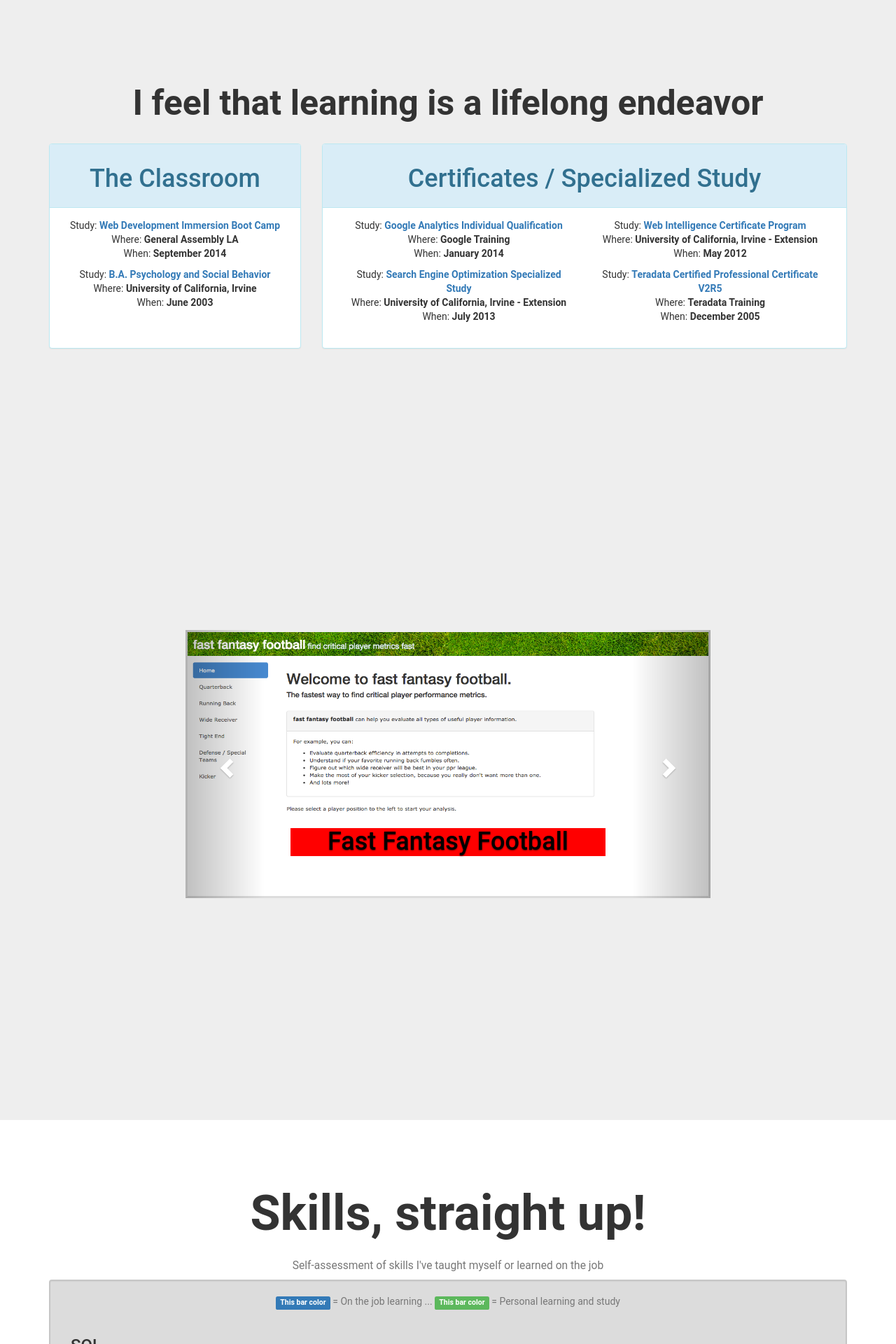
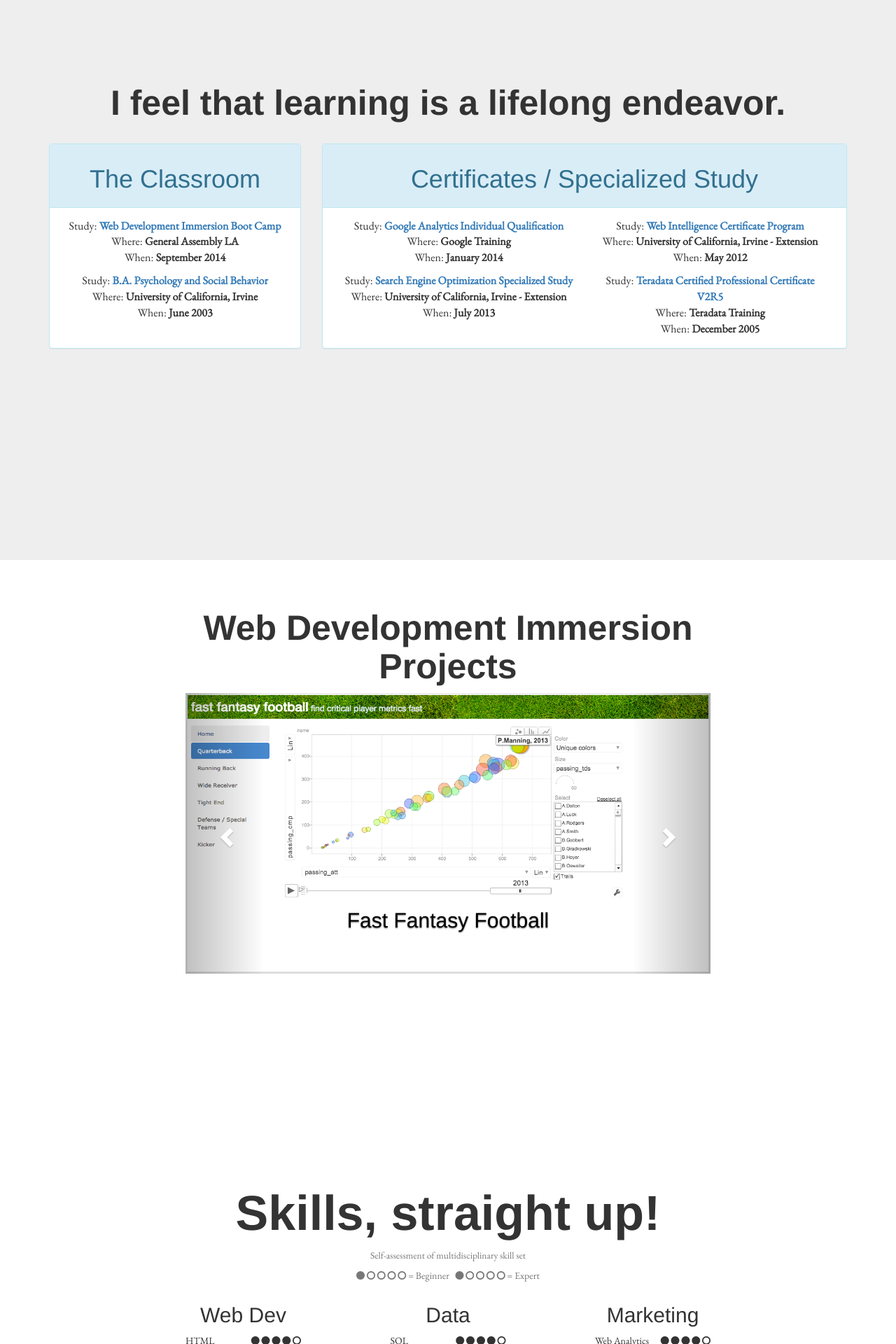
Before and after one commit to teachMeCode/mysite, a PHP site: page / in a window 1280 px wide. Shown: the part 2400-4320 px from the top of the page at 70% size. Run offline with PHP 8.4, Linux system fonts and the light colour scheme; some libraries are stand-ins or nearby versions.

Commit message:
Update all project .jpg and skills

```diff
--- a/css/scrolling-nav.css
+++ b/css/scrolling-nav.css
@@ -32,6 +32,8 @@ of those sections to manage the look and feel of the site. */
     text-align: center;
     background: #fff;
     /*background: #a3a3a3;*/
+    background-color:#468499;
+    color: white;
 }
 
 .intro-section img {
@@ -47,8 +49,8 @@ of those sections to manage the look and feel of the site. */
     background-size: 100% 100%;
     background-repeat: repeat-x;  */
     /*background-position: top left;*/
-    background: #eee;
-    /*background: #b5b5b5;*/
+    /*background: #eee;*/
+    background: #6FA9BD;
 }
 
 .services-section {
@@ -62,12 +64,37 @@ of those sections to manage the look and feel of the site. */
     /*background: #c7c7c7;*/
 }
 
+.services-section h2 {
+    font-size: 32px;
+}
+
+.services-section h4 {
+    font-size: 26px;
+}
+
+.services-section li {
+    font-size: 16px;
+    font-family: 'EB Garamond', serif;
+}
+
+.services-section ul {
+    padding-top: 10px;
+}
+
+.services-section p {
+    font-size: 16px;
+}
+
 .contact-section {
     height: 100%;
     padding-top: 100px;
     text-align: center;
     background: #eee;
     /*background: #dadada;*/
+}
+
+.contact-section p {
+    font-size: 16px;
 }
 
 .things-section {
@@ -83,12 +110,12 @@ of those sections to manage the look and feel of the site. */
 
 .projects-section {
     height: 100%;
-    padding-top: 100px;
+    padding-top: 50px;
     text-align: center;
     /*background-image: url('../img/code.png');
     background-size: 100% 100%;
     background-repeat: repeat-x;*/
-    background: #eee;
+    background: #fff;
     /*background: #ececec;*/
 }
 
--- a/css/sitecss.css
+++ b/css/sitecss.css
@@ -7,6 +7,7 @@
 	border-color: #9bd7cf;	*/
 	border-bottom: solid, thin;
 	padding: 0 0 auto;
+	background-color:#468499;
 }
 /*background updated from #eeeeee 2/1/2014*/
 /*background updated from #d6d6d6 2/1/2014*/
@@ -21,31 +22,16 @@
 	width: 25%;
 }
 
-/*body {
-	background-color: #2ecc71;*/
+h4,h5,h6 {
+	font-family: 'EB Garamond', serif;
 }
 
-body {
-	font-family: 'Roboto', sans-serif;
+p {
+	font-family: 'EB Garamond', serif;
+	font-size: 14px;
 }
 
-h1,h2,h3,h4,h5,h6 {
-	font-family: 'Roboto', sans-serif;
-}
-
-p, a {
-	font-family: 'Roboto', sans-serif;
-}
-
-button {
-	font-family: 'Roboto', sans-serif;
-}
-
-
-
 #fontsize {
-
-	/*font-family: 'Roboto', sans-serif;*/
 	font-size: 90px;
 	font-weight: 700;
 }
@@ -59,6 +45,12 @@ button {
 	font-size: 70px;
 	font-weight: 700;
 }
+
+#font-header-projects {
+	font-size: 50px;
+	font-weight: 700;
+}
+
 
 .home-section {
 	background: none repeat scroll #ffffff;
@@ -81,15 +73,10 @@ button {
 	text-align: center;
 }
 
-img > .intro-section {
-	height: 15%;
-	width: 15%;
+p > .content-section {
+	font-size: 22px;
 }
 
-/*img {
-	height: 15%;
-	width: 15%;
-}*/
 
 .scroll-box {
 	position: relative;
--- a/index.html
+++ b/index.html
@@ -2,13 +2,13 @@
 
 <html lang="en">
 	<head>
-		<title>Brian Purcell | Resume</title>
+		<title>Brian Purcell | Analytics | Web Development</title>
 		<meta charset="utf-8">
 		<meta http-equiv="X-UA-Compatible" content="IE=edge">
 		<meta http-equiv="content-type" content="text/html">
     <meta name="viewport" content="width=device-width, initial-scale=1.0">
     <meta name="description" content="Online resume of Brian Purcell located in Irvine California">
-    <meta name ="keywords" content="Brian Purcell, online resume, web analytics, Irvine, Orange County">
+    <!-- <meta name ="keywords" content="Brian Purcell, online resume, web analytics, Irvine, Orange County"> -->
     <meta name="author" content="Brian Purcell">
 
 		<!--bootstrap css-->
@@ -19,6 +19,8 @@
     <!-- Font Awesome -->
 		<!-- <link href="http://netdna.bootstrapcdn.com/font-awesome/4.0.3/css/font-awesome.css" rel="stylesheet"> -->
     <link href="http://maxcdn.bootstrapcdn.com/font-awesome/4.2.0/css/font-awesome.min.css" rel="stylesheet">
+    <!-- Google Fonts -->
+    <link href='http://fonts.googleapis.com/css?family=EB+Garamond' rel='stylesheet' type='text/css'>
 		<!--scrolling-->
 		<link href="css/scrolling-nav.css" rel="stylesheet" type="text/css">
 		<!--hover.css-->
@@ -95,12 +97,13 @@
           <a class="btn btn-default navbar-btn" href="http://codeocode.tumblr.com/" target="_blank">Blog</a>
           <a class="btn btn-default navbar-btn" role="menu" href="http://bit.ly/1oKzbKq" target="_blank" onclick="_gaq.push(['event', 'button', 'resumeBtn_Click'])">Resume</a>
 					<div class="btn-group">
-						<a class="btn btn-primary navbar-btn dropdown-toggle" data-toggle="dropdown" role="menu" href="#">Contact Me <span class="caret"></span>
+						<a class="btn btn-info navbar-btn dropdown-toggle" data-toggle="dropdown" role="menu" href="#">Contact Me <span class="caret"></span>
 						</a>
 						<ul class="dropdown-menu">
 							<li><a href="mailto:brian.purcell7@gmail.com"><i class="fa fa-envelope"></i>  Email</a></li>
 							<li><a href="http://www.linkedin.com/pub/brian-purcell/51/765/8b4" target="_blank"><i class="fa fa-linkedin-square"></i>  LinkedIn</a></li>
               <li><a href="https://github.com/teachMeCode" target="_blank"><i class="fa fa-github-square"></i>  GitHub</a></li>
+              <li><a href="#"><i class="fa fa-mobile"></i> 949.933.3422</a></li>
 						</ul>
 					</div>
 				</div> <!-- end of right nav -->
@@ -111,7 +114,7 @@
     	<div class="container">
       	<div class="row">
         	<div class="col-lg-12">
-            <h6 class="text-muted">Resume | Personal Website | Rambling Web Presence</h6>
+            <h6>Resume | Personal Website | Rambling Web Presence</h6>
             <!-- <h6 class="text-muted">Welcome to the website of</h6> -->
             <h1 id="fontsize">Brian Purcell</h1>
             <h6 class="text-muted"></h6>
@@ -123,7 +126,12 @@
           <div class="page-scroll col-md-12 text-center">
           	<a href="#about">
             <img src="img/me_coffee.jpg" alt="this is me, and I like coffee" class="img-circle">
+            <br><br>
             </a>
+          </div>
+
+          <div class="page-scroll grow">
+            <a style="color:white;" href="#about"><i class="fa fa-chevron-circle-down fa-3x"></i></a>
           </div>
         </div>
       </div>
@@ -140,7 +148,7 @@
                 <div class="col-lg-5" style="color:#333333; padding:5px 10px 0 10px;">
                   <h3>Past <i class="fa fa-hand-o-right"></i></h3>
                   <p>I spent many years at Verizon Wireless working in a number of different roles. My primary focus during this time was reporting and analysis as it related to CRM base management and customer insights.</p>
-                </p>Please see my <span class="page-scroll"><a href="#work">work experience</a></span> for more details.</p>
+                <p>Please see my <span class="page-scroll"><a href="#work">work experience</a></span> for more details.</p>
                     <!--My day to day job functions fall somewhere between that of a web analyst, an email marketing manager, and a marketing communications manager. Some days I may need to spend time in our data warehouse to pull data and gather insight on the performance of a particular campaign as it relates to our digital communications, other days I’ll review our email deliverability metrics and identify if any major events are impacting the health of our email marketing efforts, and other days will consist of working with powerpoint and excel to develop slides and produce reporting to review upcoming campaign strategy and
                   </div>
                           past campaign results.-->
@@ -163,10 +171,6 @@
                   </p>
               	</div>
 
-
-
-
-
 							</div> <!-- end of panel body -->
             </div> <!-- end of panel -->
           </div>
@@ -185,7 +189,6 @@
       								</div>
       								<div class="modal-footer">
         							<button type="button" class="btn btn-default" data-dismiss="modal">Close</button>
-        							<button type="button" class="btn btn-primary">Save changes</button>
       							</div>
     						</div>
   						</div> <!--close modal-->
@@ -341,7 +344,7 @@
 					<h1 style="padding:50px 0 0 40px"><strong>Or</strong></h1>
 				</div>
 				<div class="col-lg-4">
-					<a class="btn btn-primary btn-lg border-fade" style="height:175px; padding:50px;" href="BrianPurcell_resume_in_2014_09_29.pdf" target="_blank">
+					<a class="btn btn-primary btn-lg border-fade" style="height:175px; padding:50px;" href="http://bit.ly/1oKzbKq" target="_blank">
 						<h3>Download my resume here</h3>
 					</a>
 				</div>
@@ -356,7 +359,7 @@
     	<div class="container">
       	<div class="row">
         	<div class="col-lg-12">
-          	<h1 id="font-header-education">I feel that learning is a lifelong endeavor</h1>
+          	<h1 id="font-header-education">I feel that learning is a lifelong endeavor.</h1>
             <br>
           </div>
           <div class="col-lg-4">
@@ -364,7 +367,7 @@
             	<div class="panel-heading">
 								<h1>The Classroom</h1>
               </div>
-              <div class="panel-body" style="height:200px">
+              <div class="panel-body" style="height:200px;">
                 <p>
                  Study: <a href="https://generalassemb.ly/education/web-development-immersive" target="_blank"><strong>Web Development Immersion Boot Camp</strong></a>
                 <br>
@@ -443,6 +446,7 @@
           <div class="col-md-2">
           </div>
           <div class="col-md-8">
+            <h1 id="font-header-projects" class="text-center">Web Development Immersion Projects</h1>
             <!-- carousel
             =========================== -->
             <div id="carousel" class="carousel slide" >
@@ -457,9 +461,9 @@
               <div class="carousel-inner">
                 <!-- Project 4 -->
                 <div class="item active">
-                  <a href="#" data-toggle="modal" data-target="#modal-fff"><img src="img/ss.jpg" alt="fastfantasyfootball"></a>
+                  <a href="#" data-toggle="modal" data-target="#modal-fff"><img src="img/ff.jpg" alt="fastfantasyfootball"></a>
                   <div class="carousel-caption">
-                    <h1 style="color:black; background-color:red;">Fast Fantasy Football</h1>
+                    <h2 style="color:black;">Fast Fantasy Football</h2>
                   </div>
                   <div class="modal fade" id="modal-fff" role="dialog" tabindex="-1" aria-labelledby="modal-fff-mylabel" aria-hidden="true">
                     <div class="modal-dialog">
@@ -486,7 +490,7 @@
                 <div class="item">
                   <a href="#" data-toggle="modal" data-target="#modal-cc"><img src="img/cc.jpg" alt="Congress Connection"></a>
                   <div class="carousel-caption" style="color:black;">
-                    <h4>The Congress Connection</h4>
+                    <h2>The Congress Connection</h2>
                   </div>
                   <div class="modal fade" id="modal-cc" role="dialog" tabindex="-1" aria-labelledby="modal-cc-mylabel" aria-hidden="true">
                     <div class="modal-dialog">
@@ -513,7 +517,7 @@
                 <div class="item">
                   <a href="#" data-toggle="modal" data-target="#modal-inv"><img src="img/inv.jpg" alt="inventory application"></a>
                   <div class="carousel-caption">
-                    <h4>Inventory Application</h4>
+                    <h2 style="color:black;">Inventory Application</h2>
                   </div>
                   <div class="modal fade" id="modal-inv" role="dialog" tabindex="-1" aria-labelledby="modal-inv-mylabel" aria-hidden="true">
                     <div class="modal-dialog">
@@ -556,8 +560,350 @@
       	<div class="row">
         	<div class="col-lg-12">
             <h1 id="font-header-skills">Skills, straight up!</h1>
-            <h3><small>Self-assessment of skills I've taught myself or learned on the job</small></h3>
-            <div class="well" style="background-color:#dcdcdc; border:solid 2px; border-color:#c6c6c6;">
+            <h4><small>Self-assessment of multidisciplinary skill set</small></h4>
+          </div>
+          <div class="col-md-12">
+            <p class="text-muted">
+              <span>
+                <i class="fa fa-circle"></i>
+                <i class="fa fa-circle-o"></i>
+                <i class="fa fa-circle-o"></i>
+                <i class="fa fa-circle-o"></i>
+                <i class="fa fa-circle-o"></i>
+              </span> = Beginner
+              &nbsp
+              <span>
+                <i class="fa fa-circle"></i>
+                <i class="fa fa-circle-o"></i>
+                <i class="fa fa-circle-o"></i>
+                <i class="fa fa-circle-o"></i>
+                <i class="fa fa-circle-o"></i>
+              </span> = Expert
+            </p>
+          </div>
+        </div>
+        <div class="row">
+          <div class="col-md-2">
+          </div>
+          <div class="col-md-2">
+            <h2>Web Dev</h2>
+          </div>
+          <div class="col-md-1">
+          </div>
+          <div class="col-md-2">
+            <h2>Data</h2>
+          </div>
+          <div class="col-md-1">
+          </div>
+          <div class="col-md-2">
+            <h2>Marketing</h2>
+          </div>
+          <div class="col-md-2">
+          </div>
+        </div>
+        <div class="row">
+          <div class="col-md-2">
+          </div>
+          <div class="col-md-2">
+            <div class="text-left">
+              <p>HTML
+              <span class="pull-right">
+                <i class="fa fa-circle"></i>
+                <i class="fa fa-circle"></i>
+                <i class="fa fa-circle"></i>
+                <i class="fa fa-circle"></i>
+                <i class="fa fa-circle-o"></i>
+              </span>
+              </p>
+            </div>
+            <div class="text-left">
+              <p>CSS
+              <span class="pull-right">
+                <i class="fa fa-circle"></i>
+                <i class="fa fa-circle"></i>
+                <i class="fa fa-circle-o"></i>
+                <i class="fa fa-circle-o"></i>
+                <i class="fa fa-circle-o"></i>
+              </span>
+              </p>
+            </div>
+            <div class="text-left">
+              <p>Bootstrap
+              <span class="pull-right">
+                <i class="fa fa-circle"></i>
+                <i class="fa fa-circle"></i>
+                <i class="fa fa-circle"></i>
+                <i class="fa fa-circle-o"></i>
+                <i class="fa fa-circle-o"></i>
+              </span>
+              </p>
+            </div>
+            <div class="text-left">
+              <p>JavaScript
+              <span class="pull-right">
+                <i class="fa fa-circle"></i>
+                <i class="fa fa-circle"></i>
+                <i class="fa fa-circle-o"></i>
+                <i class="fa fa-circle-o"></i>
+                <i class="fa fa-circle-o"></i>
+              </span>
+              </p>
+            </div>
+            <div class="text-left">
+              <p>Ruby
+              <span class="pull-right">
+                <i class="fa fa-circle"></i>
+                <i class="fa fa-circle"></i>
+                <i class="fa fa-circle-o"></i>
+                <i class="fa fa-circle-o"></i>
+                <i class="fa fa-circle-o"></i>
+              </span>
+              </p>
+            </div>
+            <div class="text-left">
+              <p>Rails
+              <span class="pull-right">
+                <i class="fa fa-circle"></i>
+                <i class="fa fa-circle"></i>
+                <i class="fa fa-circle-o"></i>
+                <i class="fa fa-circle-o"></i>
+                <i class="fa fa-circle-o"></i>
+              </span>
+              </p>
+            </div>
+            <div class="text-left">
+              <p>Git
+              <span class="pull-right">
+                <i class="fa fa-circle"></i>
+                <i class="fa fa-circle"></i>
+                <i class="fa fa-circle"></i>
+                <i class="fa fa-circle-o"></i>
+                <i class="fa fa-circle-o"></i>
+              </span>
+              </p>
+            </div>
+            <div class="text-left">
+              <p>Bash
+              <span class="pull-right">
+                <i class="fa fa-circle"></i>
+                <i class="fa fa-circle"></i>
+                <i class="fa fa-circle"></i>
+                <i class="fa fa-circle-o"></i>
+                <i class="fa fa-circle-o"></i>
+              </span>
+              </p>
+            </div>
+          </div> <!-- end of column -->
+          <div class="col-md-1">
+          </div>
+          <div class="col-md-2">
+            <div class="text-left">
+              <p>SQL
+            <span class="pull-right">
+                <i class="fa fa-circle"></i>
+                <i class="fa fa-circle"></i>
+                <i class="fa fa-circle"></i>
+                <i class="fa fa-circle"></i>
+                <i class="fa fa-circle-o"></i>
+            </span>
+              </p>
+            </div>
+            <div class="text-left">
+              <p>PostgreSQL
+              <span class="pull-right">
+                <i class="fa fa-circle"></i>
+                <i class="fa fa-circle"></i>
+                <i class="fa fa-circle-o"></i>
+                <i class="fa fa-circle-o"></i>
+                <i class="fa fa-circle-o"></i>
+              </span>
+              </p>
+            </div>
+            <div class="text-left">
+              <p>Teradata
+              <span class="pull-right">
+                <i class="fa fa-circle"></i>
+                <i class="fa fa-circle"></i>
+                <i class="fa fa-circle"></i>
+                <i class="fa fa-circle"></i>
+                <i class="fa fa-circle-o"></i>
+              </span>
+              </p>
+            </div>
+            <div class="text-left">
+              <p>MongoDB
+              <span class="pull-right">
+                <i class="fa fa-circle"></i>
+                <i class="fa fa-circle-o"></i>
+                <i class="fa fa-circle-o"></i>
+                <i class="fa fa-circle-o"></i>
+                <i class="fa fa-circle-o"></i>
+              </span>
+              </p>
+            </div>
+            <div class="text-left">
+              <p>Google Analytics
+              <span class="pull-right">
+                <i class="fa fa-circle"></i>
+                <i class="fa fa-circle"></i>
+                <i class="fa fa-circle"></i>
+                <i class="fa fa-circle"></i>
+                <i class="fa fa-circle-o"></i>
+              </span>
+              </p>
+            </div><div class="text-left">
+              <p>Tableau Public
+              <span class="pull-right">
+                <i class="fa fa-circle"></i>
+                <i class="fa fa-circle"></i>
+                <i class="fa fa-circle"></i>
+                <i class="fa fa-circle-o"></i>
+                <i class="fa fa-circle-o"></i>
+              </span>
+              </p>
+            </div>
+            <div class="text-left">
+              <p>Data Viz
+              <span class="pull-right">
+                <i class="fa fa-circle"></i>
+                <i class="fa fa-circle"></i>
+                <i class="fa fa-circle"></i>
+                <i class="fa fa-circle"></i>
+                <i class="fa fa-circle-o"></i>
+              </span>
+              </p>
+            </div>
+            <div class="text-left">
+              <p>MS Excel
+              <span class="pull-right">
+                <i class="fa fa-circle"></i>
+                <i class="fa fa-circle"></i>
+                <i class="fa fa-circle"></i>
+                <i class="fa fa-circle"></i>
+                <i class="fa fa-circle"></i>
+              </span>
+              </p>
+            </div>
+            <div class="text-left">
+              <p>MS Access
+              <span class="pull-right">
+                <i class="fa fa-circle"></i>
+                <i class="fa fa-circle"></i>
+                <i class="fa fa-circle"></i>
+                <i class="fa fa-circle"></i>
+                <i class="fa fa-circle-o"></i>
+              </span>
+              </p>
+            </div>
+          </div> <!-- end of column -->
+          <div class="col-md-1">
+          </div>
+          <div class="col-md-2">
+            <div class="text-left">
+              <p>Web Analytics
+              <span class="pull-right">
+                <i class="fa fa-circle"></i>
+                <i class="fa fa-circle"></i>
+                <i class="fa fa-circle"></i>
+                <i class="fa fa-circle"></i>
+                <i class="fa fa-circle-o"></i>
+              </span>
+              </p>
+            </div>
+            <div class="text-left">
+              <p>CRM
+              <span class="pull-right">
+                <i class="fa fa-circle"></i>
+                <i class="fa fa-circle"></i>
+                <i class="fa fa-circle"></i>
+                <i class="fa fa-circle"></i>
+                <i class="fa fa-circle-o"></i>
+              </span>
+              </p>
+            </div>
+            <div class="text-left">
+              <p>Base Mgmnt.
+              <span class="pull-right">
+                <i class="fa fa-circle"></i>
+                <i class="fa fa-circle"></i>
+                <i class="fa fa-circle"></i>
+                <i class="fa fa-circle"></i>
+                <i class="fa fa-circle-o"></i>
+              </span>
+              </p>
+            </div>
+            <div class="text-left">
+              <p>KPI Analysis
+              <span class="pull-right">
+                <i class="fa fa-circle"></i>
+                <i class="fa fa-circle"></i>
+                <i class="fa fa-circle"></i>
+                <i class="fa fa-circle"></i>
+                <i class="fa fa-circle-o"></i>
+              </span>
+              </p>
+            </div>
+            <div class="text-left">
+              <p>Digital Strategy
+              <span class="pull-right">
+                <i class="fa fa-circle"></i>
+                <i class="fa fa-circle"></i>
+                <i class="fa fa-circle"></i>
+                <i class="fa fa-circle"></i>
+                <i class="fa fa-circle-o"></i>
+              </span>
+              </p>
+            </div>
+            <div class="text-left">
+              <p>Digital Solution
+              <span class="pull-right">
+                <i class="fa fa-circle"></i>
+                <i class="fa fa-circle"></i>
+                <i class="fa fa-circle"></i>
+                <i class="fa fa-circle"></i>
+                <i class="fa fa-circle-o"></i>
+              </span>
+              </p>
+            </div>
+            <div class="text-left">
+              <p>Social Analysis
+              <span class="pull-right">
+                <i class="fa fa-circle"></i>
+                <i class="fa fa-circle"></i>
+                <i class="fa fa-circle"></i>
+                <i class="fa fa-circle-o"></i>
+                <i class="fa fa-circle-o"></i>
+              </span>
+              </p>
+            </div>
+            <div class="text-left">
+              <p>Email Analysis
+              <span class="pull-right">
+                <i class="fa fa-circle"></i>
+                <i class="fa fa-circle"></i>
+                <i class="fa fa-circle"></i>
+                <i class="fa fa-circle"></i>
+                <i class="fa fa-circle-o"></i>
+              </span>
+              </p>
+            </div>
+            <div class="text-left">
+              <p>A/B Testing
+              <span class="pull-right">
+                <i class="fa fa-circle"></i>
+                <i class="fa fa-circle"></i>
+                <i class="fa fa-circle"></i>
+                <i class="fa fa-circle"></i>
+                <i class="fa fa-circle-o"></i>
+              </span>
+              </p>
+            </div>
+          </div>
+          <div class="col-md-2">
+          </div>
+        </div>
+            <!-- hidden -->
+            <div class="hidden well" style="background-color:#dcdcdc; border:solid 2px; border-color:#c6c6c6;">
               <p class="text-center text-muted"><span class="label label-primary">This bar color</span> = On the job learning ... <span class="label label-success">  This bar color</span> = Personal learning and study</p>
               <div class="scroll-box text-left">
 								<p>
```
Also changed, not shown: img/cc.jpg, img/ff.jpg (added), img/inv.jpg, img/ss.jpg (deleted), 1 other file.
